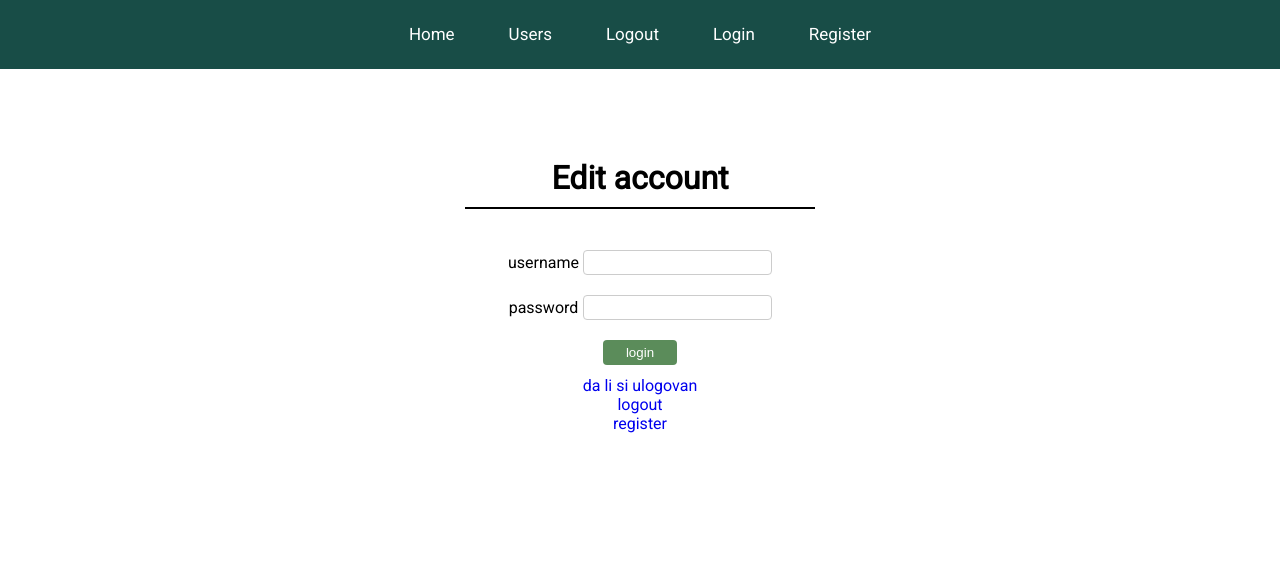
After one commit to RatkoSebez/WEB-Project, a web app: page /account.html in a window 1280 px wide. The commit adds this page. Shown: the part 216-800 px from the top of the page. Run offline with its HTML, style and script files only (its server is not run), Linux system fonts and the light colour scheme; data that the repository does not hold is empty.

```diff
--- /dev/null
+++ b/foodDelivery/WebContent/account.css
@@ -0,0 +1,62 @@
+body {
+  font-family: "Roboto", sans-serif;
+  margin: 0;
+}
+
+/* .container {
+  position: absolute;
+  height: 100%;
+  width: 100%;
+  background-color: #adadad;
+} */
+
+h1 {
+  margin: 10px;
+}
+
+.header {
+  margin: 0 0 30px 0;
+  border-bottom: 2px solid black;
+}
+
+.form {
+  margin: auto;
+  padding: 30px;
+  /* position: absolute; */
+  /* top: 50%;
+  left: 50%;
+  -ms-transform: translate(-50%, -50%);
+  transform: translate(-50%, -50%); */
+  background-color: white;
+  max-width: 350px;
+  text-align: center;
+  border-radius: 35px;
+  font-size: 16px;
+  /* letter-spacing: 1px; */
+}
+
+input[type="text"] {
+  margin: 8px 0;
+  padding: 4px 5px;
+  border: 1px solid #ccc;
+  border-radius: 4px;
+  box-sizing: border-box;
+}
+
+input[type="password"] {
+  margin: 8px 0;
+  padding: 4px 5px;
+  border: 1px solid #ccc;
+  border-radius: 4px;
+  box-sizing: border-box;
+}
+
+input[type="submit"] {
+  margin: 8px 0;
+  padding: 5px 23px;
+  background-color: #5b8c5a;
+  border: none;
+  border-radius: 4px;
+  cursor: pointer;
+  color: white;
+}
--- /dev/null
+++ b/foodDelivery/WebContent/account.html
@@ -0,0 +1,84 @@
+<!DOCTYPE html>
+<html lang="en">
+
+<head>
+    <meta charset="UTF-8">
+    <meta http-equiv="X-UA-Compatible" content="IE=edge">
+    <meta name="viewport" content="width=device-width, initial-scale=1.0">
+    <title>Document</title>
+    <script src="jquery-3.3.1.min.js"></script>
+    <script src="home.js"></script>
+    <link rel="stylesheet" href="homeStyle.css">
+    <link rel="stylesheet" href="account.css">
+    <link rel="preconnect" href="https://fonts.gstatic.com">
+    <link href="https://fonts.googleapis.com/css2?family=Roboto&display=swap" rel="stylesheet">
+    <script>
+        function stickyMenu() {
+            var sticky = document.getElementById('sticky');
+            if (window.pageYOffset > 220) {
+                sticky.classList.add('sticky');
+            }
+            else {
+                sticky.classList.remove('sticky');
+            }
+        }
+
+        window.onscroll = function () {
+            stickyMenu();
+        }
+    </script>
+</head>
+
+<body>
+    <div class="parallax">
+        <div class="page-title">Fast delivery</div>
+    </div>
+    <div class="menu" id="sticky">
+        <ul class="menu-ul">
+            <a href="#home" class="a-menu">
+                <li>Home</li>
+            </a>
+            <a href="#users" class="a-menu">
+                <li>Users</li>
+            </a>
+            <a href="rest/userService/logout" class="a-menu">
+                <li>Logout</li>
+            </a>
+            <a href="login.html" class="a-menu" id="login">
+                <li>Login</li>
+            </a>
+            <a href="register.html" class="a-menu" id="register">
+                <li>Register</li>
+            </a>
+        </ul>
+    </div>
+
+    <div class="container">
+        <div class="form">
+            <div class="header">
+                <h1>Edit account</h1>
+            </div>
+
+            <form id="loginForm" action="index.html" method="POST">
+                <table id="registerTable" align="center">
+                    <tr>
+                        <td>username</td>
+                        <td><input type="text" name="username" /></td>
+                    </tr>
+                    <tr>
+                        <td>password</td>
+                        <td><input type="password" name="password" /></td>
+                    </tr>
+                    <tr>
+                        <td colspan="2"><input type="submit" value="login" /></td>
+                    </tr>
+                </table>
+            </form>
+            <a href="rest/userService/testLogin">da li si ulogovan</a><br>
+            <a href="rest/userService/logout">logout</a><br>
+            <a href="register.html">register</a>
+        </div>
+    </div>
+
+</body>
+</html>
--- a/foodDelivery/src/services/UserService.java
+++ b/foodDelivery/src/services/UserService.java
@@ -20,6 +20,7 @@ import com.fasterxml.jackson.core.JsonProcessingException;
 import com.fasterxml.jackson.databind.ObjectMapper;
 
 import beans.User;
+import beans.User.Role;
 import repository.FileUsers;
 
 @Path("/userService")
@@ -105,6 +106,7 @@ public class UserService {
 	@Consumes(MediaType.APPLICATION_JSON)
 	public boolean register(@Context HttpServletRequest request, User user) {
 		//User user2 = mapper.readValue(request.getReader(), User.class);
+		user.setRole(Role.Customer);
 		FileUsers fileUsers = (FileUsers) ctx.getAttribute("fileUsers");
 		@SuppressWarnings("unchecked")
 		ArrayList<User> users = (ArrayList<User>) ctx.getAttribute("users");
```
Also changed, not shown: foodDelivery/WebContent/loginStyle.css (+17 -1 lines), foodDelivery/WebContent/register.html (+18 -0 lines), foodDelivery/WebContent/register.js (+9 -2 lines), foodDelivery/src/beans/User.java (+5 -2 lines), 3 other files.
